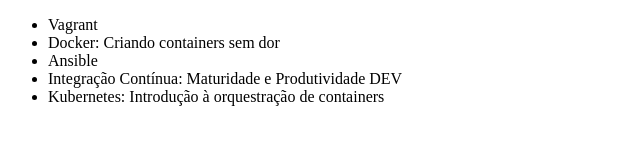
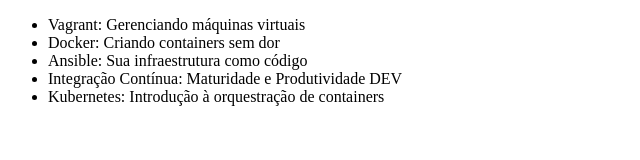
Before and after one commit to lari-marques/alura-git, a plain HTML site: page index.html in a window 1280 px wide. Shown: the whole page, without its empty margins (0-640 px from the left). Drawn offline with Linux system fonts and the light colour scheme.

Commit message:
Alteração Vagrant e Ansible

```diff
--- a/index.html
+++ b/index.html
@@ -6,9 +6,9 @@
 </head>
 <body>
     <ul>
-        <li>Vagrant</li>
+        <li>Vagrant: Gerenciando máquinas virtuais</li>
         <li>Docker: Criando containers sem dor</li>
-        <li>Ansible</li>
+        <li>Ansible: Sua infraestrutura como código</li>
         <li>Integração Contínua: Maturidade e Produtividade DEV</li>
         <li>Kubernetes: Introdução à orquestração de containers</li>
     </ul>
```
